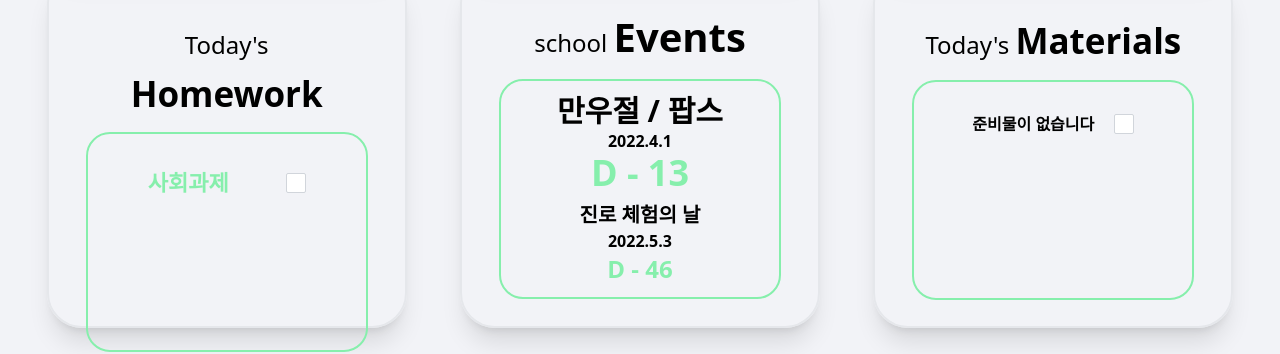
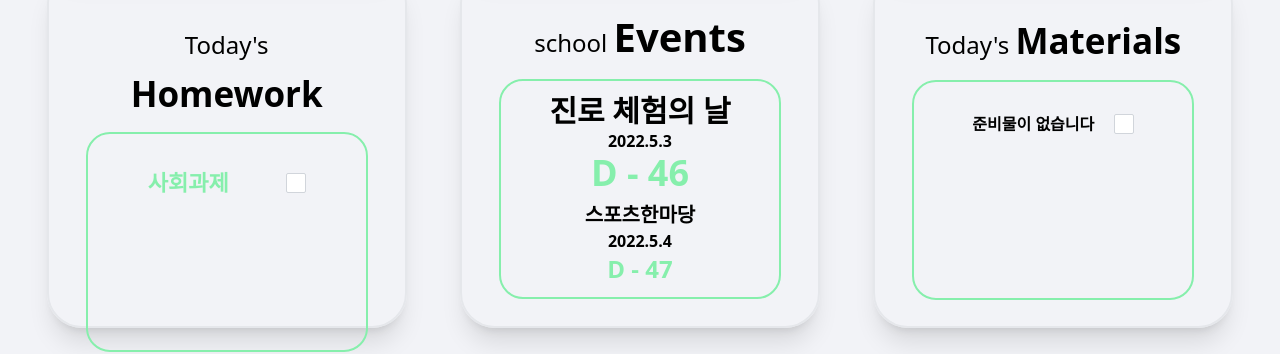
Before and after one commit to aiden3493/class-utilities-dy13, a Next.js app: page / in a window 1280 px wide. Shown: the part 432-786 px from the top of the page. Built offline with nearby package versions, Linux system fonts and the light colour scheme; no server answers.

Commit message:
events patch

```diff
--- a/components/eventD-day.tsx
+++ b/components/eventD-day.tsx
@@ -1,26 +1,35 @@
-import {useState} from "react";
+import { useState } from "react";
 
 const DDay = (props: any) => {
+  const [year, setYear] = useState(new Date().getFullYear());
+  const [month, setMonth] = useState(
+    parseInt(new Date().getMonth().toString()) + 1
+  );
+  const [date, setDay] = useState(parseInt(new Date().getDate().toString()));
 
-    const [year, setYear] = useState(new Date().getFullYear())
-    const [month, setMonth] = useState(parseInt(new Date().getMonth().toString()) + 1)
-    const [date, setDay] = useState(parseInt(new Date().getDate().toString()))
+  const startDate = new Date(year, month, date);
+  const endDate = new Date(props.year, props.month, props.date);
 
-    const startDate = new Date(year, month, date)
-    const endDate = new Date(props.year, props.month, props.date)
+  const btMs = endDate.getTime() - startDate.getTime();
+  const btDay =
+    btMs / (1000 * 60 * 60 * 24) === 0 ? "Day" : btMs / (1000 * 60 * 60 * 24);
 
-    const btMs = endDate.getTime() - startDate.getTime()
-    const btDay = btMs / (1000 * 60 * 60 * 24) === 0 ? "Day" : btMs / (1000 * 60 * 60 * 24)
+  setInterval(() => setDay(parseInt(new Date().getDate().toString())), 1000);
 
-    setInterval(() => setDay(parseInt(new Date().getDate().toString())), 1000)
+  return (
+    <div className='flex flex-col items-center justify-center'>
+      <h1 className={`${props.main ? "text-3xl" : "text-xl"}`}>
+        {props.event}
+      </h1>
+      <h1
+        className={
+          "text-ms"
+        }>{`${props.year}.${props.month}.${props.date}`}</h1>
+      <h1 className={`${props.main ? "text-4xl" : "text-2xl"} text-green-300`}>
+        {`D - ${btDay}`}
+      </h1>
+    </div>
+  );
+};
 
-    return (
-        <div className="flex flex-col items-center justify-center">
-            <h1 className={`${props.main ? "text-3xl" : "text-xl"}`}>{props.event}</h1>
-            <h1 className={"text-ms"}>{`${props.year}.${props.month}.${props.date}`}</h1>
-            <h1 className={`${props.main ? "text-4xl" : "text-2xl"} text-green-300`}>{`D - ${btDay}`}</h1>
-        </div>
-    )
-}
-
-export default DDay
+export default DDay;
--- a/components/events.tsx
+++ b/components/events.tsx
@@ -1,27 +1,37 @@
 import DDay from "./eventD-day";
 
 const Event = () => {
-    const mainEvent = {event: "만우절 / 팝스", year: 2022, month: 4, date: 1}
-    const nextEvents = [{event: "진로 체험의 날", year: 2022, month: 5, date: 3}]
+  const mainEvent = { event: "진로 체험의 날", year: 2022, month: 5, date: 3 };
+  const nextEvents = [{ event: "스포츠한마당", year: 2022, month: 5, date: 4 }];
 
-    return (
-        <div className=" w-[22.5rem] h-[22.5rem] rounded-[35px] border-2 border-solid p-[37px] shadow-xl">
-            <div className="text-center text-[40px] font-bold font-sans">
-                <span className="text-2xl text-center font-medium">
-                    school {" "}
-                </span>
-                Events
-            </div>
+  return (
+    <div className=' w-[22.5rem] h-[22.5rem] rounded-[35px] border-2 border-solid p-[37px] shadow-xl'>
+      <div className='text-center text-[40px] font-bold font-sans'>
+        <span className='text-2xl font-medium text-center'>school </span>
+        Events
+      </div>
 
-            <div
-                className="mt-3 w-full h-[220px] border-solid border-green-300 border-2 rounded-3xl select-text p-5 flex flex-col items-center font-bold flex flex-col justify-center items-center space-y-2">
-                <DDay event={mainEvent.event} year={mainEvent.year} month={mainEvent.month} date={mainEvent.date} main={true}/>
-                {nextEvents.map((element, index) =>
-                    <DDay key={index} event={element.event} year={element.year} month={element.month} date={element.date} main={false}/>
-                )}
-            </div>
-        </div>
-    )
-}
+      <div className='mt-3 w-full h-[220px] border-solid border-green-300 border-2 rounded-3xl select-text p-5 flex flex-col items-center font-bold justify-center space-y-2'>
+        <DDay
+          event={mainEvent.event}
+          year={mainEvent.year}
+          month={mainEvent.month}
+          date={mainEvent.date}
+          main={true}
+        />
+        {nextEvents.map((element, index) => (
+          <DDay
+            key={index}
+            event={element.event}
+            year={element.year}
+            month={element.month}
+            date={element.date}
+            main={false}
+          />
+        ))}
+      </div>
+    </div>
+  );
+};
 
-export default Event
+export default Event;
```
